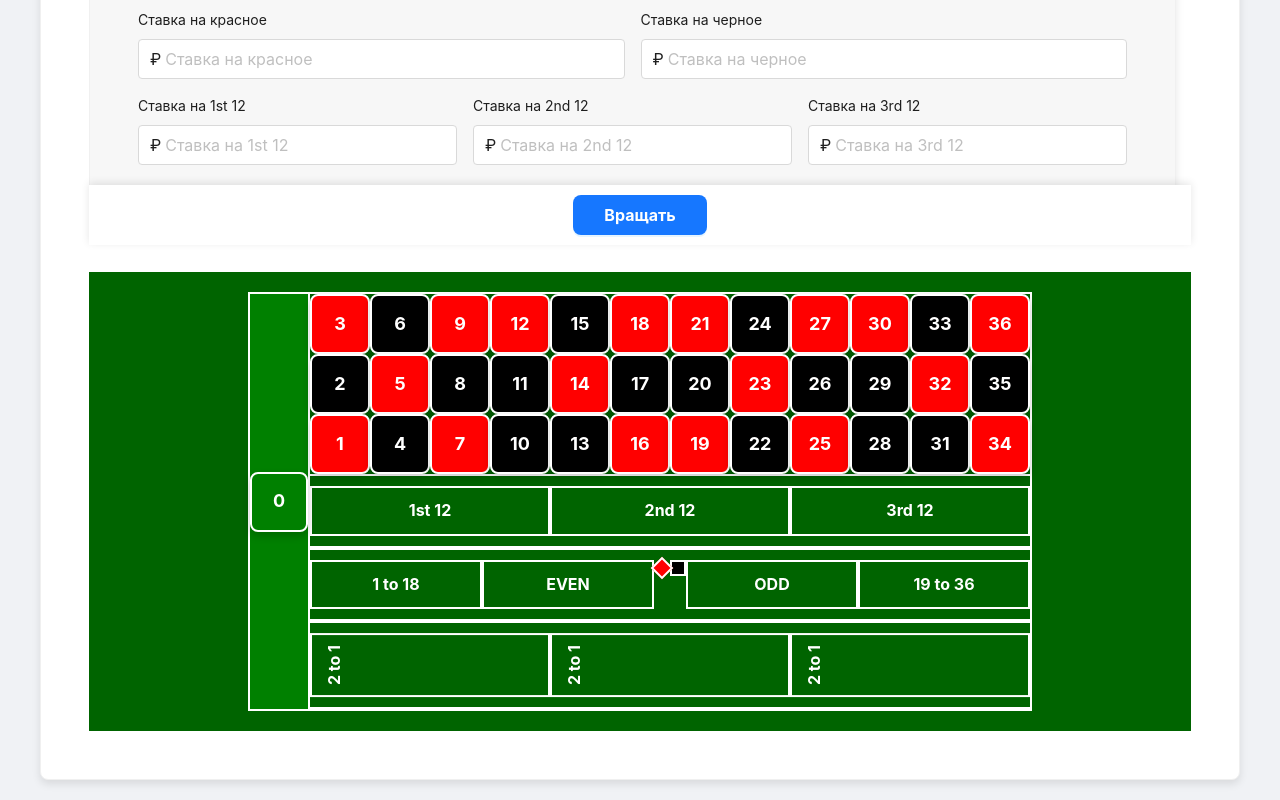
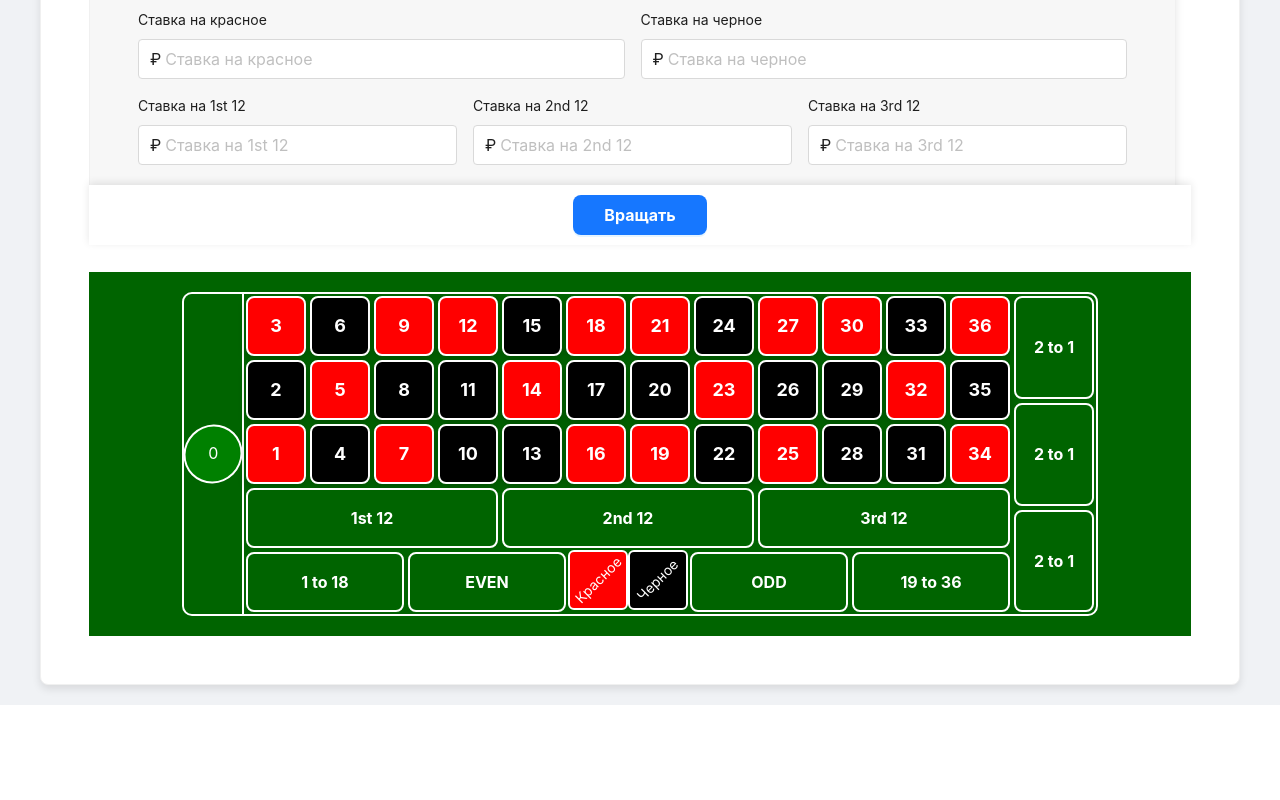
Before and after one commit to JustGithubProject/GolangCasino, a React (Vite) app in the folder frontend-casino/: page /roulette in a window 1280 px wide. Shown: the part 535-1335 px from the top of the page. After the commit the page ends 1240 px from the top, so only its background shows below. Built offline with nearby package versions, Linux system fonts and the light colour scheme.

Commit message:
уже лучше

```diff
--- a/frontend-casino/src/components/NumberGrid.jsx
+++ b/frontend-casino/src/components/NumberGrid.jsx
@@ -1,7 +1,33 @@
 import React from 'react';
 import { Button } from 'antd';
 
-function NumberGrid({ numbers, selectedNumbers, handleNumberClick, handleColorClick }) {
+function NumberGrid({ numbers, selectedNumbers, selectedColor, handleNumberClick, handleColorClick, handleSectorClick }) {
+    const getButtonStyle = (number) => ({
+        ...styles.numberButton,
+        backgroundColor: getColorForNumber(number),
+        color: 'white',
+        opacity: selectedNumbers.includes(number) ? '0.7' : '1',
+        transform: selectedNumbers.includes(number) ? 'scale(1.1)' : 'scale(1)',
+    });
+
+    const getColorButtonStyle = (color) => ({
+        ...styles.diamondButton,
+        backgroundColor: color,
+        color: 'white',
+        opacity: selectedColor === color ? '0.7' : '1',
+        transform: selectedColor === color ? 'scale(1.1)' : 'scale(1)',
+    });
+
+    const getZeroButtonStyle = () => ({
+        ...styles.diamondButton,
+        backgroundColor: 'green',
+        color: 'white',
+        transform: 'rotate(45deg)',
+        display: 'flex',
+        justifyContent: 'center',
+        alignItems: 'center',
+    });
+
     return (
         <div style={styles.container}>
             <div style={styles.grid}>
@@ -9,13 +35,10 @@ function NumberGrid({ numbers, selectedNumbers, handleNumberClick, handleColorCl
                     <Button
                         shape="circle"
                         size="large"
-                        style={getButtonStyle(0, selectedNumbers)}
+                        style={getZeroButtonStyle()}
                         onClick={() => handleNumberClick(0)}
                     >
-                        0
-                        {selectedNumbers.includes(0) && (
-                            <span style={styles.coinIcon}>💰</span>
-                        )}
+                        <span style={styles.diamondText}>0</span>
                     </Button>
                 </div>
                 <div style={styles.numbers}>
@@ -24,7 +47,7 @@ function NumberGrid({ numbers, selectedNumbers, handleNumberClick, handleColorCl
                             {numberRow.map((number, numberIndex) => (
                                 <Button
                                     key={numberIndex}
-                                    style={getButtonStyle(number, selectedNumbers)}
+                                    style={getButtonStyle(number)}
                                     onClick={() => handleNumberClick(number)}
                                 >
                                     {number}
@@ -35,24 +58,34 @@ function NumberGrid({ numbers, selectedNumbers, handleNumberClick, handleColorCl
                             ))}
                         </div>
                     ))}
-                    <div style={styles.labels}>
-                        <div style={styles.label}>1st 12</div>
-                        <div style={styles.label}>2nd 12</div>
-                        <div style={styles.label}>3rd 12</div>
+                    <div style={styles.row}>
+                        <Button style={styles.sectorButton} onClick={() => handleSectorClick('1st 12')}>1st 12</Button>
+                        <Button style={styles.sectorButton} onClick={() => handleSectorClick('2nd 12')}>2nd 12</Button>
+                        <Button style={styles.sectorButton} onClick={() => handleSectorClick('3rd 12')}>3rd 12</Button>
                     </div>
-                    <div style={styles.labels}>
-                        <div style={styles.label}>1 to 18</div>
-                        <div style={styles.label}>EVEN</div>
-                        <div style={styles.diamond}></div>
-                        <div style={styles.square}></div>
-                        <div style={styles.label}>ODD</div>
-                        <div style={styles.label}>19 to 36</div>
+                    <div style={styles.row}>
+                        <Button style={styles.sectorButton} onClick={() => handleSectorClick('1 to 18')}>1 to 18</Button>
+                        <Button style={styles.sectorButton} onClick={() => handleSectorClick('EVEN')}>EVEN</Button>
+                        <Button
+                            style={getColorButtonStyle('red')}
+                            onClick={() => handleColorClick('red')}
+                        >
+                            <span style={styles.diamondText}>Красное</span>
+                        </Button>
+                        <Button
+                            style={getColorButtonStyle('black')}
+                            onClick={() => handleColorClick('black')}
+                        >
+                            <span style={styles.diamondText}>Черное</span>
+                        </Button>
+                        <Button style={styles.sectorButton} onClick={() => handleSectorClick('ODD')}>ODD</Button>
+                        <Button style={styles.sectorButton} onClick={() => handleSectorClick('19 to 36')}>19 to 36</Button>
                     </div>
-                    <div style={styles.labels}>
-                        <div style={styles.verticalLabel}>2 to 1</div>
-                        <div style={styles.verticalLabel}>2 to 1</div>
-                        <div style={styles.verticalLabel}>2 to 1</div>
-                    </div>
+                </div>
+                <div style={styles.column}>
+                    <Button style={styles.wideVerticalSectorButton} onClick={() => handleSectorClick('2 to 1 (1)')}>2 to 1</Button>
+                    <Button style={styles.wideVerticalSectorButton} onClick={() => handleSectorClick('2 to 1 (2)')}>2 to 1</Button>
+                    <Button style={styles.wideVerticalSectorButton} onClick={() => handleSectorClick('2 to 1 (3)')}>2 to 1</Button>
                 </div>
             </div>
         </div>
@@ -62,54 +95,54 @@ function NumberGrid({ numbers, selectedNumbers, handleNumberClick, handleColorCl
 const styles = {
     container: {
         display: 'flex',
+        flexDirection: 'column',
         justifyContent: 'center',
         alignItems: 'center',
         padding: '20px',
-        backgroundColor: '#006400', // Темно-зеленый фон
+        backgroundColor: '#006400', // Dark green background
     },
     grid: {
         display: 'flex',
         flexDirection: 'row', // Align columns in a row
-        border: '2px solid white', // Белая рамка для сетки
-        backgroundColor: '#006400', // Темно-зеленый фон
+        border: '2px solid white', // White border for the grid
+        backgroundColor: '#006400', // Dark green background
+        borderRadius: '10px', // Rounded corners for the grid
     },
     zeroColumn: {
         display: 'flex',
         justifyContent: 'center',
         alignItems: 'center',
-        backgroundColor: 'green', // Темно-зеленый фон
-        width: '60px', // Ширина блока 0
-        borderRight: '2px solid white', // Белая рамка для нуля
-    },
-    hexagon: {
-        position: 'relative',
-        width: '60px',
-        height: '60px', // Сделать высоту блока 0 равной остальным
-        backgroundColor: '#006400', // Темно-зеленый фон
-        display: 'flex',
-        justifyContent: 'center',
-        alignItems: 'center',
+        backgroundColor: '#006400', // Dark green background
+        width: '60px', // Width of the zero block
+        borderRight: '2px solid white', // White border for the zero block
+        borderTopLeftRadius: '10px', // Rounded top left corner
+        borderBottomLeftRadius: '10px', // Rounded bottom left corner
     },
     numbers: {
         display: 'flex',
         flexDirection: 'column',
-        backgroundColor: '#006400', // Темно-зеленый фон
+        backgroundColor: '#006400', // Dark green background
     },
     row: {
         display: 'flex',
     },
+    column: {
+        display: 'flex',
+        flexDirection: 'column',
+    },
     numberButton: {
-        width: '60px', // Увеличенный размер кнопок
+        width: '60px', // Increased button size
         height: '60px',
         display: 'flex',
         justifyContent: 'center',
         alignItems: 'center',
-        fontSize: '18px', // Увеличенный размер шрифта
+        fontSize: '18px', // Increased font size
         fontWeight: 'bold',
-        borderRadius: '8px', // Закругленные края
-        border: '2px solid white', // Белая рамка для каждой кнопки
+        borderRadius: '8px', // Rounded corners
+        border: '2px solid white', // White border for each button
         transition: 'transform 0.2s, background-color 0.2s',
-        boxShadow: '0 4px 8px rgba(0, 0, 0, 0.2)', // Тени для 3D-эффекта
+        boxShadow: '0 4px 8px rgba(0, 0, 0, 0.2)', // Shadows for 3D effect
+        margin: '2px', // Margin between buttons
     },
     selectedButton: {
         transform: 'scale(1.1)',
@@ -118,62 +151,78 @@ const styles = {
     coinIcon: {
         marginLeft: '4px',
     },
-    labels: {
-        display: 'flex',
-        justifyContent: 'space-between',
-        width: '100%',
-        padding: '10px 0',
-        borderTop: '2px solid white', // Белая рамка сверху
-        borderBottom: '2px solid white', // Белая рамка снизу
-    },
-    label: {
+    sectorButton: {
+        flex: 1,
+        height: '60px',
+        backgroundColor: '#006400', // Dark green background
         color: 'white',
         fontSize: '16px',
         fontWeight: 'bold',
+        borderRadius: '8px',
+        border: '2px solid white',
+        cursor: 'pointer',
         textAlign: 'center',
+        lineHeight: '60px',
+        margin: '2px', // Margin between buttons
+        transition: 'background-color 0.2s, transform 0.2s',
+    },
+    verticalSectorButton: {
         flex: 1,
-        border: '2px solid white', // Белая рамка вокруг каждого лейбла
-        padding: '10px',
-    },
-    verticalLabel: {
+        width: '60px',
+        height: '60px',
+        backgroundColor: '#006400', // Dark green background
         color: 'white',
         fontSize: '16px',
         fontWeight: 'bold',
+        borderRadius: '8px',
+        border: '2px solid white',
+        cursor: 'pointer',
         textAlign: 'center',
-        writingMode: 'vertical-rl',
-        transform: 'rotate(180deg)',
-        padding: '10px',
+        margin: '2px', // Margin between buttons
+        transition: 'background-color 0.2s, transform 0.2s',
+    },
+    wideVerticalSectorButton: {
         flex: 1,
-        border: '2px solid white', // Белая рамка вокруг каждого лейбла
+        width: '80px', // Increased width for wider appearance
+        height: '60px',
+        backgroundColor: '#006400', // Dark green background
+        color: 'white',
+        fontSize: '16px',
+        fontWeight: 'bold',
+        borderRadius: '8px',
+        border: '2px solid white',
+        cursor: 'pointer',
+        textAlign: 'center',
+        margin: '2px', // Margin between buttons
+        transition: 'background-color 0.2s, transform 0.2s',
     },
-    diamond: {
-        width: '16px',
-        height: '16px',
-        backgroundColor: 'red',
+    colorButton: {
+        width: '80px', // Reduced button width
+        height: '40px', // Reduced button height
+        fontSize: '14px',
+        fontWeight: 'bold',
+        borderRadius: '8px',
+        border: '2px solid white', // White border around the button
+        cursor: 'pointer',
+        transition: 'opacity 0.2s, transform 0.2s',
+        textAlign: 'center',
+        lineHeight: '1', // To center the text vertically
+    },
+    diamondButton: {
+        width: '60px',
+        height: '60px',
+        backgroundColor: 'transparent',
+        border: '2px solid white',
         transform: 'rotate(45deg)',
-        border: '2px solid white', // Белая рамка вокруг ромба
+        display: 'flex',
+        justifyContent: 'center',
+        alignItems: 'center',
     },
-    square: {
-        width: '16px',
-        height: '16px',
-        backgroundColor: 'black',
-        border: '2px solid white', // Белая рамка вокруг квадрата
-    }
+    diamondText: {
+        transform: 'rotate(-45deg)',
+        textAlign: 'center',
+    },
 };
-
-function getButtonStyle(number, selectedNumbers) {
-    const baseStyle = {
-        ...styles.numberButton,
-        backgroundColor: getColorForNumber(number),
-        color: 'white',
-    };
-
-    if (selectedNumbers.includes(number)) {
-        return { ...baseStyle, ...styles.selectedButton };
-    }
-
-    return baseStyle;
-}
 
 function getColorForNumber(number) {
     if (number === 0) {
@@ -185,11 +234,4 @@ function getColorForNumber(number) {
     }
 }
 
-// Пример чисел для отображения в нужном порядке
-const numbers = [
-    [3, 6, 9, 12, 15, 18, 21, 24, 27, 30, 33, 36],
-    [2, 5, 8, 11, 14, 17, 20, 23, 26, 29, 32, 35],
-    [1, 4, 7, 10, 13, 16, 19, 22, 25, 28, 31, 34]
-];
-
 export default NumberGrid;
--- a/frontend-casino/src/components/RouletteCard.jsx
+++ b/frontend-casino/src/components/RouletteCard.jsx
@@ -3,26 +3,27 @@ import { Card, Button, Typography, Spin, message } from 'antd';
 import Display from './Display';
 import BetForm from './BetForm';
 import NumberGrid from './NumberGrid';
-import ColorButtons from './ColorButtons';
 
 const { Title } = Typography;
 
 function RouletteCard() {
     const [selectedNumbers, setSelectedNumbers] = useState([]);
     const [selectedColor, setSelectedColor] = useState(null);
-    const [betAmount, setBetAmount] = useState('');
-    const [evenBet, setEvenBet] = useState('');
-    const [oddBet, setOddBet] = useState('');
-    const [redBet, setRedBet] = useState('');
-    const [blackBet, setBlackBet] = useState('');
-    const [first12Bet, setFirst12Bet] = useState('');
-    const [second12Bet, setSecond12Bet] = useState('');
-    const [third12Bet, setThird12Bet] = useState('');
-    const [oneToEighteenBet, setOneToEighteenBet] = useState('');
-    const [nineteenToThirtySixBet, setNineteenToThirtySixBet] = useState('');
-    const [first2To1Bet, setFirst2To1Bet] = useState('');
-    const [second2To1Bet, setSecond2To1Bet] = useState('');
-    const [third2To1Bet, setThird2To1Bet] = useState('');
+    const [betValues, setBetValues] = useState({
+        betAmount: '',
+        evenBet: '',
+        oddBet: '',
+        redBet: '',
+        blackBet: '',
+        first12Bet: '',
+        second12Bet: '',
+        third12Bet: '',
+        oneToEighteenBet: '',
+        nineteenToThirtySixBet: '',
+        first2To1Bet: '',
+        second2To1Bet: '',
+        third2To1Bet: '',
+    });
 
     const [spinResult, setSpinResult] = useState(null);
     const [isSpinning, setIsSpinning] = useState(false);
@@ -40,37 +41,54 @@ function RouletteCard() {
 
     const handleColorClick = (color) => {
         setSelectedColor(color);
-        if (color === 'black') {
-            setBlackBet(blackBet ? '' : '100');
-            setRedBet('');
-        } else if (color === 'red') {
-            setRedBet(redBet ? '' : '100');
-            setBlackBet('');
-        }
+        setBetValues((prevValues) => ({
+            ...prevValues,
+            redBet: color === 'red' ? (prevValues.redBet ? '' : '100') : '',
+            blackBet: color === 'black' ? (prevValues.blackBet ? '' : '100') : '',
+        }));
     };
 
     const handleBetChange = (key) => (e) => {
         const value = e.target.value;
-        switch (key) {
-            case 'betAmount': setBetAmount(value); break;
-            case 'evenBet': setEvenBet(value); break;
-            case 'oddBet': setOddBet(value); break;
-            case 'redBet': setRedBet(value); break;
-            case 'blackBet': setBlackBet(value); break;
-            case 'first12Bet': setFirst12Bet(value); break;
-            case 'second12Bet': setSecond12Bet(value); break;
-            case 'third12Bet': setThird12Bet(value); break;
-            case 'oneToEighteenBet': setOneToEighteenBet(value); break;
-            case 'nineteenToThirtySixBet': setNineteenToThirtySixBet(value); break;
-            case 'first2To1Bet': setFirst2To1Bet(value); break;
-            case 'second2To1Bet': setSecond2To1Bet(value); break;
-            case 'third2To1Bet': setThird2To1Bet(value); break;
-            default: break;
+        setBetValues((prevValues) => ({
+            ...prevValues,
+            [key]: value,
+        }));
+    };
+
+    const handleSectorClick = (sector) => {
+        const fieldMap = {
+            '1st 12': 'first12Bet',
+            '2nd 12': 'second12Bet',
+            '3rd 12': 'third12Bet',
+            '1 to 18': 'oneToEighteenBet',
+            'EVEN': 'evenBet',
+            'ODD': 'oddBet',
+            '19 to 36': 'nineteenToThirtySixBet',
+            '2 to 1 (1)': 'first2To1Bet',
+            '2 to 1 (2)': 'second2To1Bet',
+            '2 to 1 (3)': 'third2To1Bet',
+        };
+
+        const field = fieldMap[sector];
+        if (field) {
+            setBetValues((prevValues) => ({
+                ...prevValues,
+                [field]: prevValues[field] === '100' ? '' : '100',
+            }));
         }
     };
 
     const handleSubmit = async () => {
-        if (!betAmount && !evenBet && !oddBet && !redBet && !blackBet && !first12Bet && !second12Bet && !third12Bet && !oneToEighteenBet && !nineteenToThirtySixBet && !first2To1Bet && !second2To1Bet && !third2To1Bet) {
+        const {
+            betAmount, evenBet, oddBet, redBet, blackBet,
+            first12Bet, second12Bet, third12Bet, oneToEighteenBet,
+            nineteenToThirtySixBet, first2To1Bet, second2To1Bet, third2To1Bet,
+        } = betValues;
+
+        if (!betAmount && !evenBet && !oddBet && !redBet && !blackBet && !first12Bet &&
+            !second12Bet && !third12Bet && !oneToEighteenBet && !nineteenToThirtySixBet &&
+            !first2To1Bet && !second2To1Bet && !third2To1Bet) {
             message.error('Please place at least one bet.');
             return;
         }
@@ -121,27 +139,10 @@ function RouletteCard() {
         }
     };
 
-    const betValues = {
-        betAmount,
-        evenBet,
-        oddBet,
-        redBet,
-        blackBet,
-        first12Bet,
-        second12Bet,
-        third12Bet,
-        oneToEighteenBet,
-        nineteenToThirtySixBet,
-        first2To1Bet,
-        second2To1Bet,
-        third2To1Bet,
-    };
-
-    // Использование чисел в нужном порядке
     const numbers = [
         [3, 6, 9, 12, 15, 18, 21, 24, 27, 30, 33, 36],
         [2, 5, 8, 11, 14, 17, 20, 23, 26, 29, 32, 35],
-        [1, 4, 7, 10, 13, 16, 19, 22, 25, 28, 31, 34]
+        [1, 4, 7, 10, 13, 16, 19, 22, 25, 28, 31, 34],
     ];
 
     return (
@@ -160,7 +161,13 @@ function RouletteCard() {
                     </Button>
                 </div>
                 <div style={styles.cardBody}>
-                    <NumberGrid numbers={numbers} selectedNumbers={selectedNumbers} handleNumberClick={handleNumberClick} handleColorClick={handleColorClick} />
+                    <NumberGrid
+                        numbers={numbers}
+                        selectedNumbers={selectedNumbers}
+                        handleNumberClick={handleNumberClick}
+                        handleColorClick={handleColorClick}
+                        handleSectorClick={handleSectorClick}
+                    />
                 </div>
             </Card>
         </div>
```
